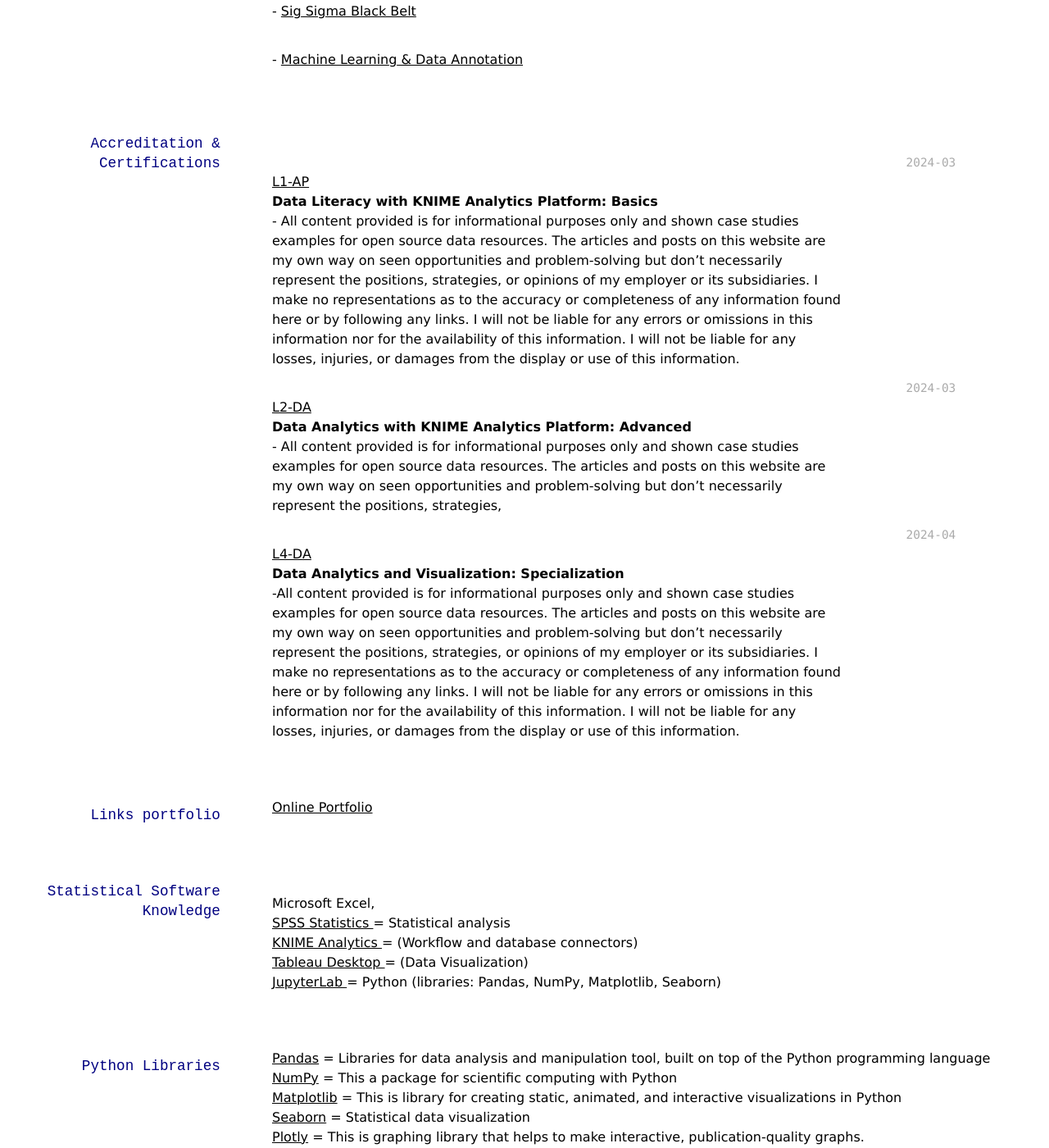
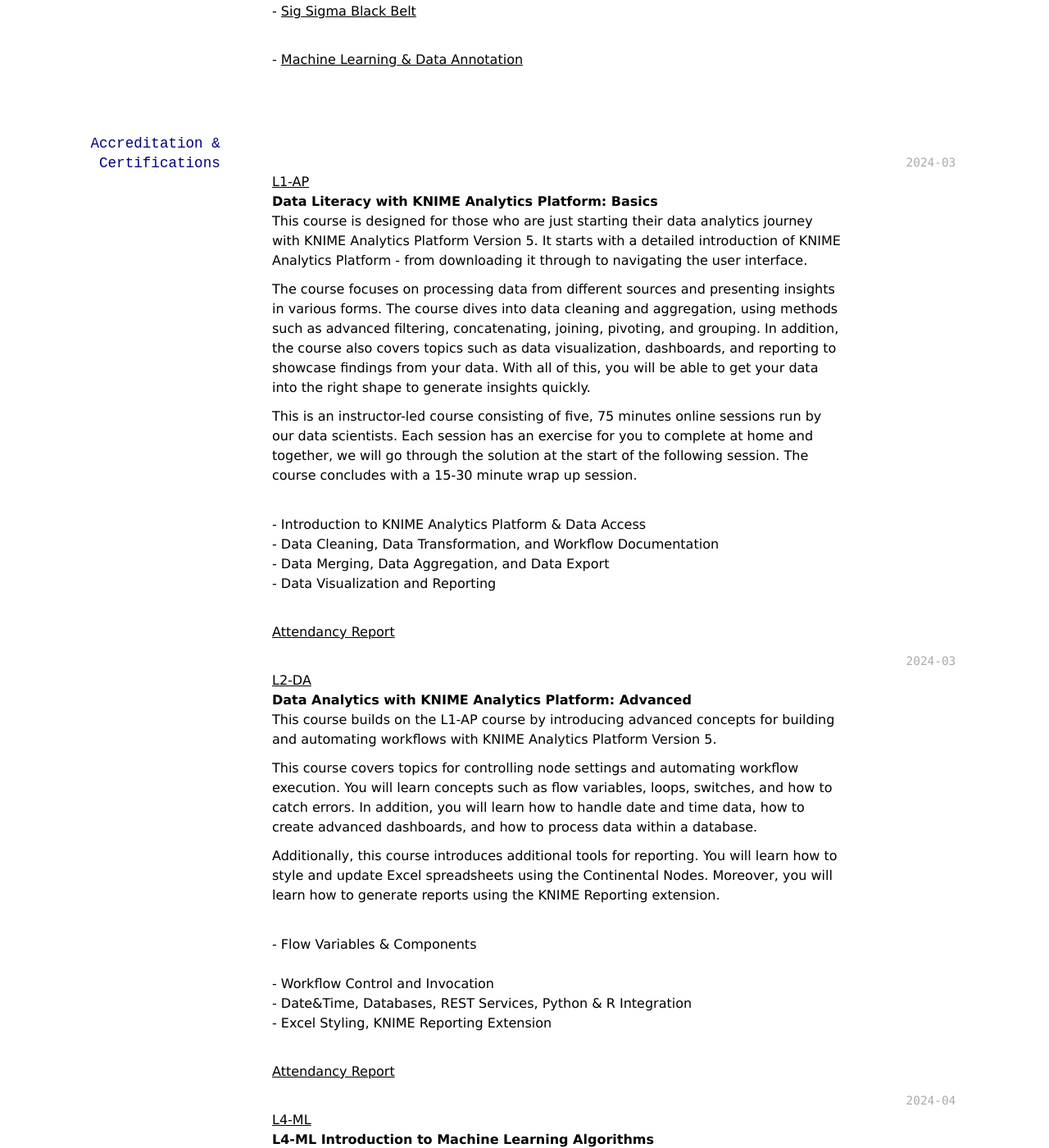
Before and after one commit to s-earnest/resume, a Jekyll site: the page built from index.md, in a window 1280 px wide and 1400 px high, scrolled down 6453 px. Shown: the whole window at 82% size. Built offline with Jekyll 4.4.1, drawn with Linux system fonts in a browser that asks for light colours; nearby versions of some CDN libraries; a style sheet for code colours, icons or effects is not loaded; some of the changed text lies outside the part shown.

Commit message:
20241213 114238

```diff
--- a/index.md
+++ b/index.md
@@ -275,6 +275,32 @@ Getting the hands dirty is one **preferred way of learning**, working with smart
 <br>* [ Baggage Complaints ]( https://s-earnest.github.io/posts/Baggage-Complaints/ ){:target="_blank"} - Data Exploration
 <br>* [ Baggage Complaints ]( https://s-earnest.github.io/posts/Baggage-Complaints/ ){:target="_blank"} - Data Exploration
 
+
+
+`Completed`
+
+Getting the hands dirty is one **preferred way of learning**, working with smart, driven and passionate people ...
+
+<br>* [ Criminality in Vancouver ]( https://s-earnest.github.io/posts/Crime-in-Vancouver/ ){:target="_blank"} - Forecasting Criminality
+
+<br> What I've learnt?
+
+
+
+<br>* [ Credit Card Fraud Detection ]( https://s-earnest.github.io/posts/Credit-Card-Fraud/ ){:target="_blank"} - Machine Learning
+<br>* [ Bike Sharing System ]( https://s-earnest.github.io/posts/Bike-Sharing-System-EDA/ ){:target="_blank"} - Time Series
+<br>* [ Baggage Complaints ]( https://s-earnest.github.io/posts/Baggage-Complaints/ ){:target="_blank"} - Data Exploration
+<br>* [ Baggage Complaints ]( https://s-earnest.github.io/posts/Baggage-Complaints/ ){:target="_blank"} - Data Exploration
+<br>* [ Baggage Complaints ]( https://s-earnest.github.io/posts/Baggage-Complaints/ ){:target="_blank"} - Data Exploration
+<br>* [ Baggage Complaints ]( https://s-earnest.github.io/posts/Baggage-Complaints/ ){:target="_blank"} - Data Exploration
+<br>* [ Baggage Complaints ]( https://s-earnest.github.io/posts/Baggage-Complaints/ ){:target="_blank"} - Data Exploration
+<br>* [ Baggage Complaints ]( https://s-earnest.github.io/posts/Baggage-Complaints/ ){:target="_blank"} - Data Exploration
+
+
+
+
+
+
 -->
 
 
@@ -285,14 +311,11 @@ Getting the hands dirty is one **preferred way of learning**, working with smart
 
 <br>- [Machine Learning and Data Annotation](https://www.linkedin.com/learning/certificates/59ce44543b638f1f64922baef684cc640b0778d704891a91a248ead5af7bef34){:target="_blank"}
 
-
 <br>- [Codeless Machine Learning with KNIME]( https://www.linkedin.com/learning/certificates/5f7aeb8191650875aaf69c8a297958569ce42aa2db544db99f75791d8116cc11 ){:target="_blank"}
-
 
 <br>- [Machine Learning Foundations]( https://www.linkedin.com/learning/certificates/722b7040b6df696571b59eb55594feba3f0fd9e9e6db66d6fbcd158bd87b5634 ){:target="_blank"}
 
 <br>- [Sig Sigma Black Belt]( https://www.linkedin.com/learning/certificates/c3f3c236b7f781084a7117dc46a29d6b430a64ffc8a236188f3004c54d952f41  ){:target="_blank"}
-
 
 <br>- [Machine Learning & Data Annotation](https://www.linkedin.com/learning/certificates/59ce44543b638f1f64922baef684cc640b0778d704891a91a248ead5af7bef34){:target="_blank"}
 
@@ -302,27 +325,67 @@ Getting the hands dirty is one **preferred way of learning**, working with smart
 ## Accreditation & Certifications
 
 `2024-03`
-<br>[L1-AP]( https://www.knime.com/learning#learning-path ){:target="_blank"}
+<br>[L1-AP]( https://www.knime.com/events/data-literacy-basics-1224 ){:target="_blank"}
 <br>**Data Literacy with KNIME Analytics Platform: Basics**
-  <br>- All content provided is for informational purposes only and shown case studies examples for open source data resources. The articles and posts on this website are my own way on seen opportunities and problem-solving but don’t necessarily represent the positions, strategies, or opinions of my employer or its subsidiaries. I make no representations as to the accuracy or completeness of any information found here or by following any links. I will not be liable for any errors or omissions in this information nor for the availability of this information. I will not be liable for any losses, injuries, or damages from the display or use of this information.
+<br>This course is designed for those who are just starting their data analytics journey with KNIME Analytics Platform Version 5. It starts with a detailed introduction of KNIME Analytics Platform - from downloading it through to navigating the user interface.
+
+The course focuses on processing data from different sources and presenting insights in various forms. The course dives into data cleaning and aggregation, using methods such as advanced filtering, concatenating, joining, pivoting, and grouping. In addition, the course also covers topics such as data visualization, dashboards, and reporting to showcase findings from your data. With all of this, you will be able to get your data into the right shape to generate insights quickly.
+
+This is an instructor-led course consisting of five, 75 minutes online sessions run by our data scientists. Each session has an exercise for you to complete at home and together, we will go through the solution at the start of the following session. The course concludes with a 15-30 minute wrap up session.
+
+<br>- Introduction to KNIME Analytics Platform & Data Access
+<br>- Data Cleaning, Data Transformation, and Workflow Documentation
+<br>- Data Merging, Data Aggregation, and Data Export
+<br>- Data Visualization and Reporting
+
+<br> [Attendancy Report]( /assets/2024_KNIME_L4-ML.pdf ){:target="_blank"}
+
 
 `2024-03`
-<br>[L2-DA]( https://www.knime.com/learning#learning-path ){:target="_blank"}
+<br>[L2-DA]( https://www.knime.com/events/l2-da-data-analytics-knime-analytics-platform-advanced-online-0125 ){:target="_blank"}
 <br>**Data Analytics with KNIME Analytics Platform: Advanced**
-<br>- All content provided is for informational purposes only and shown case studies examples for open source data resources. The articles and posts on this website are my own way on seen opportunities and problem-solving but don’t necessarily represent the positions, strategies,
+<br>This course builds on the L1-AP course by introducing advanced concepts for building and automating workflows with KNIME Analytics Platform Version 5.
+
+This course covers topics for controlling node settings and automating workflow execution. You will learn concepts such as flow variables, loops, switches, and how to catch errors. In addition, you will learn how to handle date and time data, how to create advanced dashboards, and how to process data within a database.
+
+Additionally, this course introduces additional tools for reporting. You will learn how to style and update Excel spreadsheets using the Continental Nodes. Moreover, you will learn how to generate reports using the KNIME Reporting extension.
+
+<br>- Flow Variables & Components
+<br>- Workflow Control and Invocation
+<br>- Date&Time, Databases, REST Services, Python & R Integration
+<br>- Excel Styling, KNIME Reporting Extension
+
+<br> [Attendancy Report]( /assets/2024_KNIME_L4-ML.pdf ){:target="_blank"}
+
 
 <!--
 `2024-03`
 <br>[L3-DA]( https://www.knime.com/learning#learning-path ){:target="_blank"}
 <br>Productionizing Data Apps
   >All content provided is for informational purposes only and shown case studies examples for open source data resources. The articles and posts on this website are my own way on seen opportunities and problem-solving but don’t necessarily represent the positions, strategies.
+
+
+<br> [Attendancy Report]( /assets/2024_KNIME_L4-ML.pdf ){:target="_blank"}
+
+
 -->
 
 
 `2024-04`
-<br>[L4-DA]( https://www.knime.com/learning#learning-path ){:target="_blank"}
-<br>**Data Analytics and Visualization: Specialization**
-<br>-All content provided is for informational purposes only and shown case studies examples for open source data resources. The articles and posts on this website are my own way on seen opportunities and problem-solving but don’t necessarily represent the positions, strategies, or opinions of my employer or its subsidiaries. I make no representations as to the accuracy or completeness of any information found here or by following any links. I will not be liable for any errors or omissions in this information nor for the availability of this information. I will not be liable for any losses, injuries, or damages from the display or use of this information.
+<br>[L4-ML]( https://www.knime.com/learning#learning-path ){:target="_blank"}
+<br>**L4-ML Introduction to Machine Learning Algorithms**
+<br>The course focuses on processing data from different sources and presenting insights in various forms. The course dives into data cleaning and aggregation, using methods such as advanced filtering, concatenating, joining, pivoting, and grouping. In addition, the course also covers topics such as data visualization, dashboards, and reporting to showcase findings from your data. With all of this, you will be able to get your data into the right shape to generate insights quickly.
+
+<br>- Introduction & Decision Tree Algorithm
+<br>- Regression Models, Ensemble Models & Logistic Regression
+<br>- Neural Networks & Recommendations Engines
+<br>- Clustering & Data Preparation
+<br>- Recommendation Engines
+<br>- Clustering
+<br>- Data Preparation
+
+<br> [Attendancy Report]( /assets/2024_KNIME_L4-ML.pdf ){:target="_blank"}
+
 
 
 
```
Also changed, not shown: 1 other file.
